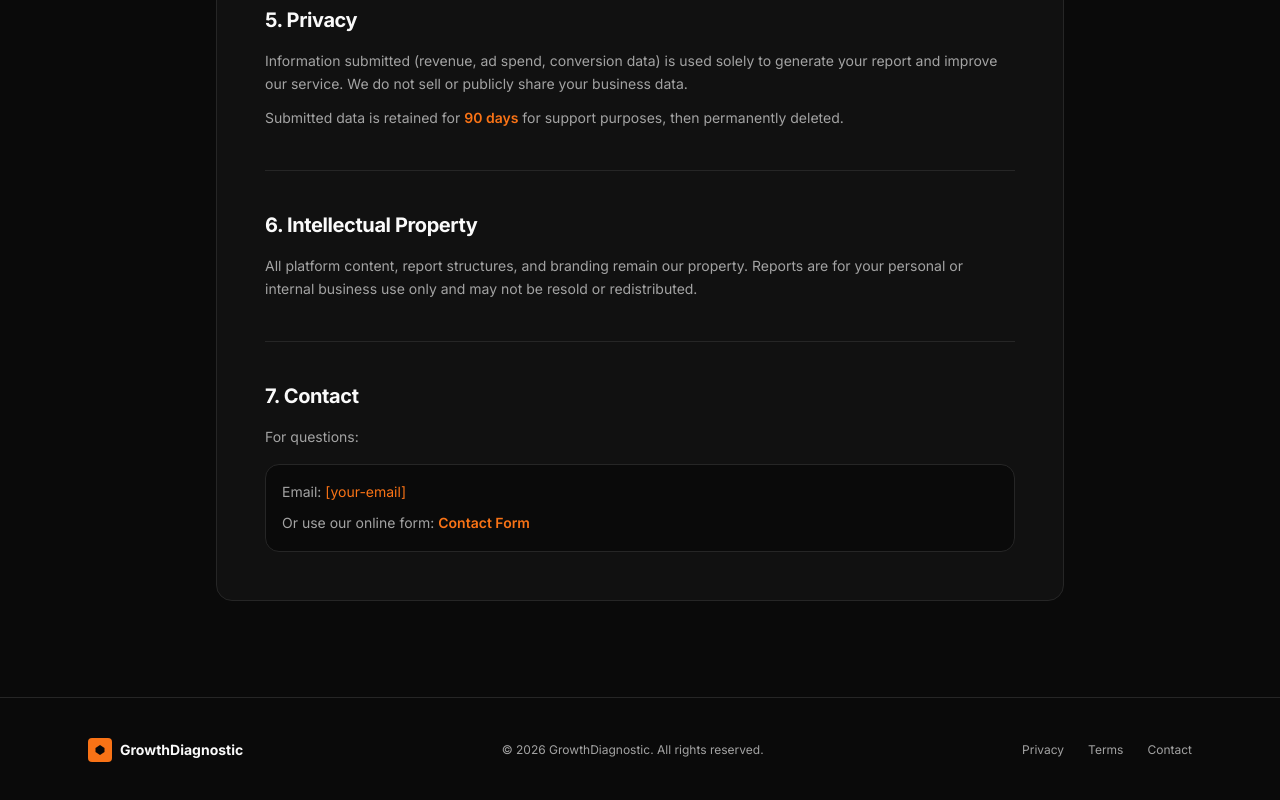
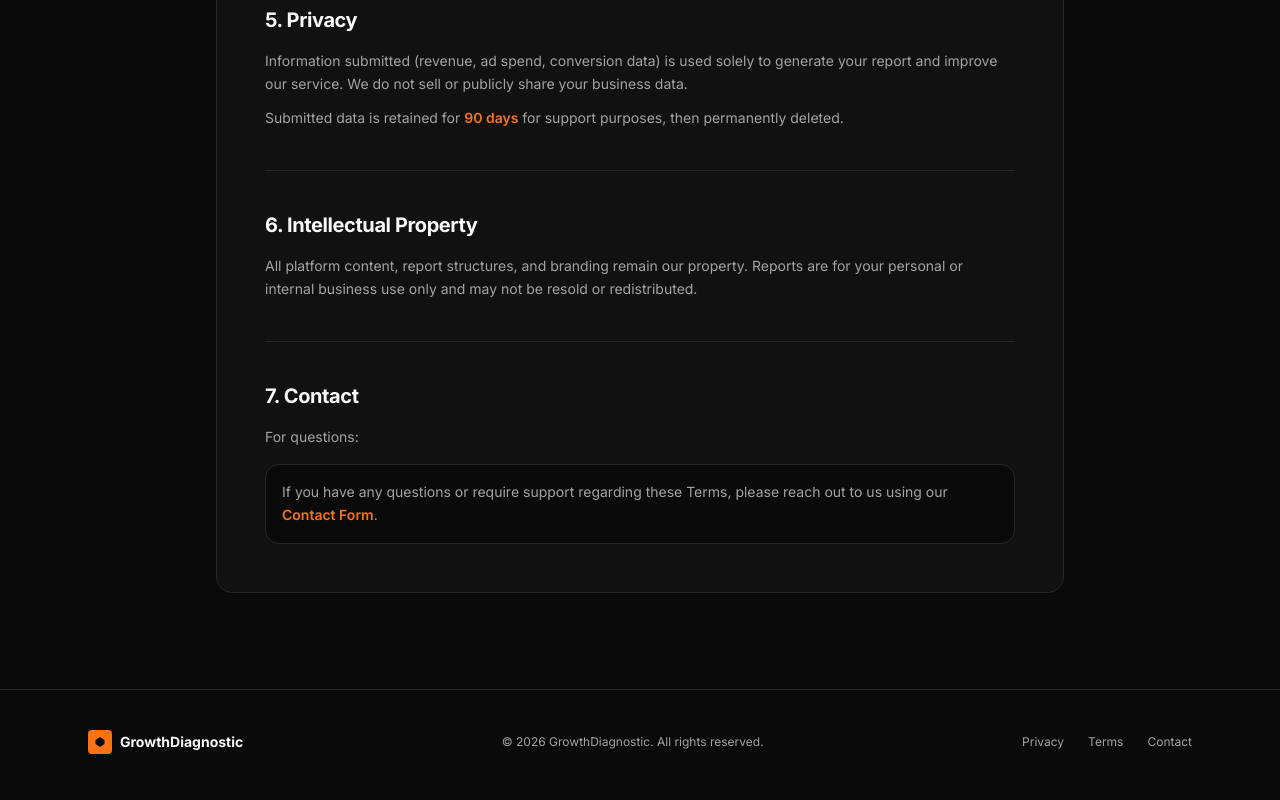
Before and after one commit to 1clipwizard1-bit/growth-diagnostic-site, a React (Vite) app: page /terms in a window 1280 px wide. Shown: the part 1364-2164 px from the top of the page. Built offline with nearby package versions, Linux system fonts and the light colour scheme.

Commit message:
style: remove contact email placeholder and rephrase contact form call to action

```diff
--- a/src/web/pages/terms.tsx
+++ b/src/web/pages/terms.tsx
@@ -147,17 +147,15 @@ export default function TermsPage() {
           <Section title="7. Contact">
             <p>For questions:</p>
             <div
-              className="mt-4 p-4 rounded-xl space-y-2"
+              className="mt-4 p-4 rounded-xl"
               style={{ background: "#0a0a0a", border: "1px solid var(--border)" }}
             >
               <p style={{ color: "var(--muted)" }}>
-                Email: <span style={{ color: "var(--orange)" }}>[your-email]</span>
-              </p>
-              <p style={{ color: "var(--muted)" }}>
-                Or use our online form:{" "}
+                If you have any questions or require support regarding these Terms, please reach out to us using our{" "}
                 <Link href="/contact" className="transition-colors hover:underline" style={{ color: "var(--orange)", fontWeight: 600 }}>
                   Contact Form
                 </Link>
+                .
               </p>
             </div>
           </Section>
```
